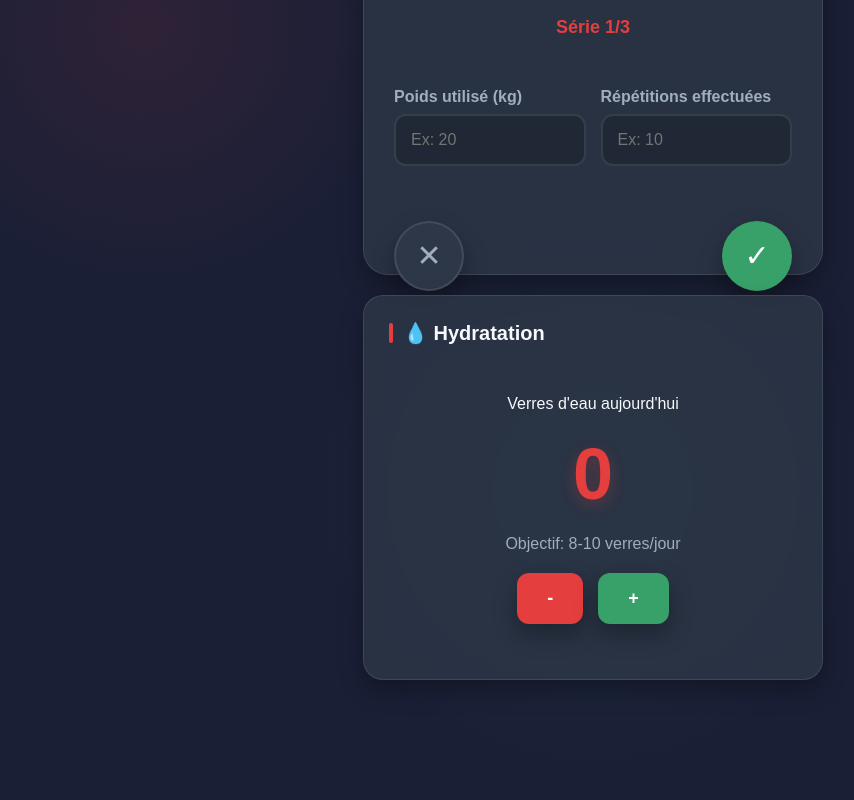
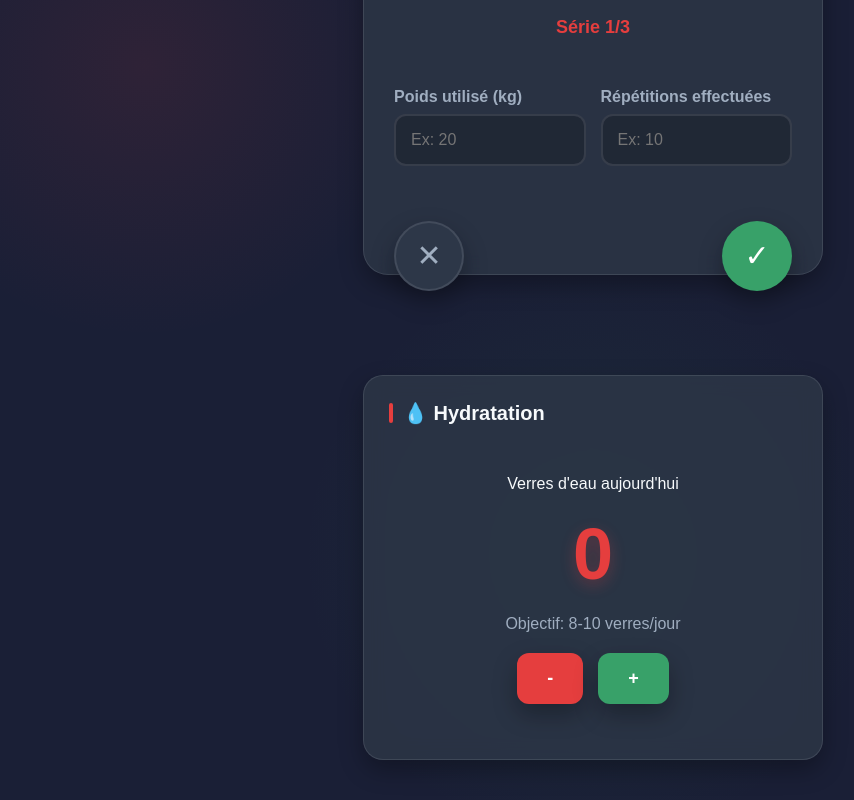
Before and after one commit to Tx-diloxi/App-Sport, a plain HTML site: page index.html in a window 1280 px wide. Shown: the part 748-1548 px from the top of the page, without its empty margins (47-901 px from the left). Drawn offline with Linux system fonts and the light colour scheme.

Commit message:
Update index.html

```diff
--- a/index.html
+++ b/index.html
@@ -36,7 +36,7 @@
                 </div>
             </div>
 
-            <div class="card">
+            <div class="card" style="margin-top: 100px;">
                 <h3>💧 Hydratation</h3>
                 <div class="water-counter">
                     <p>Verres d'eau aujourd'hui</p>
```
